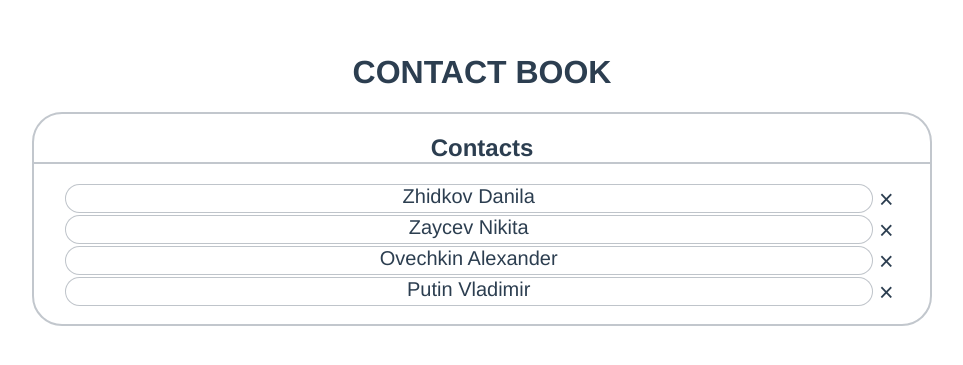
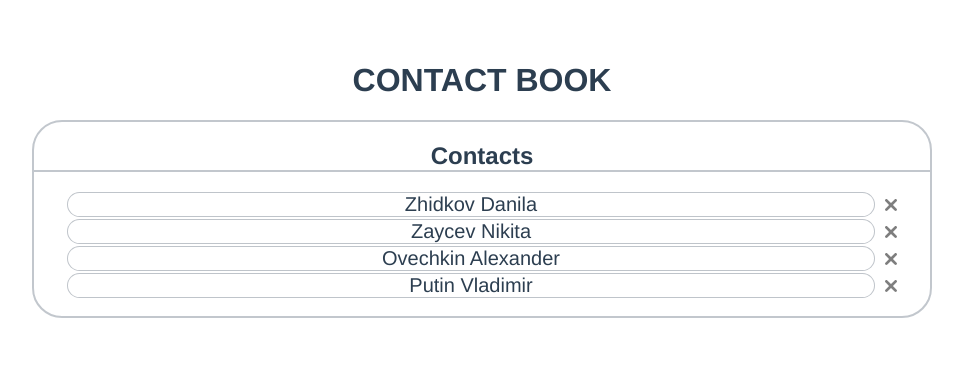
Before and after one commit to duho3abp-dz/Contact-book_app_Vue.js, a Vue app: page / in a window 1280 px wide. Shown: the part 191-556 px from the top of the page, without its empty margins (158-1121 px from the left). Built offline with nearby package versions, Linux system fonts and the light colour scheme; the HTML template or start-up script is replaced by a standard one.

Commit message:
added the ability to delete a contact with confirmation

```diff
--- a/src/App.vue
+++ b/src/App.vue
@@ -6,6 +6,7 @@
       <router-view
         :contacts="contacts"
         @change-user="changeUser"
+        @delete-user="deleteUser"
       />
     </div>
   </div>
@@ -32,6 +33,9 @@ export default {
         }
         return obj;
       });
+    },
+    deleteUser(id) {
+      this.contacts = this.contacts.filter(obj => obj.id !== id);
     }
   }
 }
--- a/src/components/ContactItam.vue
+++ b/src/components/ContactItam.vue
@@ -8,7 +8,19 @@
         >
             {{item.lastName}} {{item.firstName}}
         </router-link>
-        <button class="delete">&times;</button>
+
+        <a v-if="!remove" class="delete" @click="onRemove">
+            <img class="svg-pic" src="../assets/icons/cancel.svg" alt="delete">
+        </a>
+        <span class="confirm" v-else>
+            <a class="delete" @click="$emit('delete-user', item.id)">
+                <img class="svg-pic" src="../assets/icons/tick.svg" alt="ok">
+            </a>
+            <a class="delete" @click="onRemove">
+                <img class="svg-pic" src="../assets/icons/cancel.svg" alt="cancel">
+            </a>
+        </span>
+
     </li>
 </template>
 
@@ -16,7 +28,17 @@
 <script>
 export default {
     name: 'ContactItem',
-    props: ['item']
+    props: ['item'],
+    data() {
+        return {
+            remove: false
+        }
+    },
+    methods: {
+        onRemove() {
+            this.remove = !this.remove;
+        }
+    }
 }
 </script>
 
@@ -27,15 +49,26 @@ export default {
     justify-content: center;
 }
 .delete {
-    font-size: 25px;
+    display: flex;
+    justify-content: center;
+    align-items: center;
+    margin-left: 10px;
+    width: 12px;
     font-weight: 500;
     color: #2c3e50;
     background: #fff;
     outline: none;
     border: none;
+    opacity: .5;
     cursor: pointer;
 }
 .delete:hover {
-    font-weight: 600;
+    opacity: 1;
+}
+.svg-pic {
+    width: 100%;
+}
+.confirm {
+    display: flex;
 }
 </style>
--- a/src/components/ContactList.vue
+++ b/src/components/ContactList.vue
@@ -5,6 +5,7 @@
             v-for="item of contacts"
             :item="item"
             :key="item.id"
+            @delete-user="deleteUser"
         />
     </ul>
 </template>
@@ -16,6 +17,11 @@ import ContactItem from './ContactItam'
 export default {
     name: 'ContactList',
     props: [ 'contacts' ],
-    components: { ContactItem }
+    components: { ContactItem },
+    methods: {
+        deleteUser(id) {
+            this.$emit('delete-user', id);
+        }
+    }
 }
 </script>
--- a/src/pages/Contacts.vue
+++ b/src/pages/Contacts.vue
@@ -2,7 +2,7 @@
 <template>
     <div>
         <h2>Contacts</h2>
-        <ContactList :contacts="contacts" />
+        <ContactList :contacts="contacts" @delete-user="userDelete"/>
     </div>
 </template>
 
@@ -15,6 +15,11 @@ export default {
     props: ['contacts'],
     components: {
         ContactList
+    },
+    methods: {
+        userDelete(id) {
+            this.$emit('delete-user', id);
+        }
     }
 }
 </script>
--- a/src/pages/User.vue
+++ b/src/pages/User.vue
@@ -57,13 +57,13 @@
                     <img class="pic" src="../assets/icons/settings.svg" alt="settings">
                 </a>
                 <a class="undo-link" @click="stepBack">
-                    <img class="pic" src="../assets/icons/undo.svg" alt="settings">
+                    <img class="pic" src="../assets/icons/undo.svg" alt="step-back">
                 </a>
             </ul>
 
 
             <div v-if="setting">
-                <a @click.prevent="onVerification" v-if="!verification" class="link confirm-btn">Confirm</a>
+                <a @click.prevent="onConfirm" v-if="!confirm" class="link confirm-btn">Confirm</a>
                 <div v-else>
                     <p>Are you sure you want to save your changes?</p>
                     <input class="link submit-btn" value="Yes" type="submit">
@@ -82,11 +82,11 @@ export default {
     props: ['contacts'],
     data() {
         return {
+            newUser: {},
             setting: false,
+            saveUser: {},
             user: {},
-            newUser: {},
-            saveUser: {},
-            verification: false
+            confirm: false
         }
     },
     mounted() {
@@ -105,18 +105,18 @@ export default {
             this.setting = !this.setting;
             this.newUser = {...this.user};
         },
-        onVerification() {
-            this.verification = !this.verification;
+        onConfirm() {
+            this.confirm = !this.confirm;
         },
         onSubmit() {
-            this.user = this.newUser;
+            this.user = {...this.newUser};
             this.setting = false;
-            this.verification = false;
+            this.confirm = false;
         },
         formReset() {
             this.newUser = {...this.user};
             this.setting = false;
-            this.verification = false;
+            this.confirm = false;
         },
         stepBack() {
             this.user = {...this.saveUser};
```
Also changed, not shown: src/assets/icons/cancel.svg (added), src/assets/icons/tick.svg (added).
